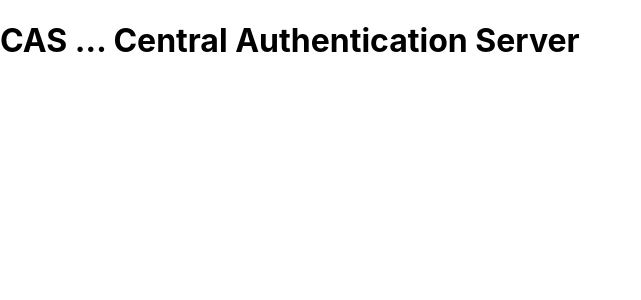
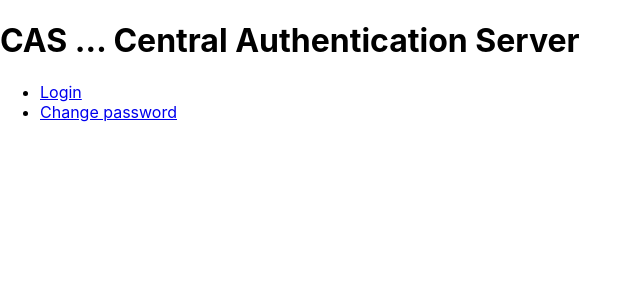
Before and after one commit to mperdikeas/custom-sso-demo, a React (Create React App) app in the folder cas/: page / in a window 1280 px wide. Shown: the top 300 px of the page, without its empty margins (0-641 px from the left). Built offline with nearby package versions, Linux system fonts and the light colour scheme.

Commit message:
navigation with classical links

```diff
--- a/cas/src/App.tsx
+++ b/cas/src/App.tsx
@@ -8,6 +8,16 @@ function App() {
   return (
     <div>
       <h1>CAS &hellip; Central Authentication Server</h1>
+      <nav>
+        <ul>
+          <li>
+            <a href={`/login`}>Login</a>
+          </li>
+          <li>
+            <a href={`/change-password`}>Change password</a>
+          </li>
+        </ul>
+      </nav>
       <Outlet/>
     </div>
   );
```
